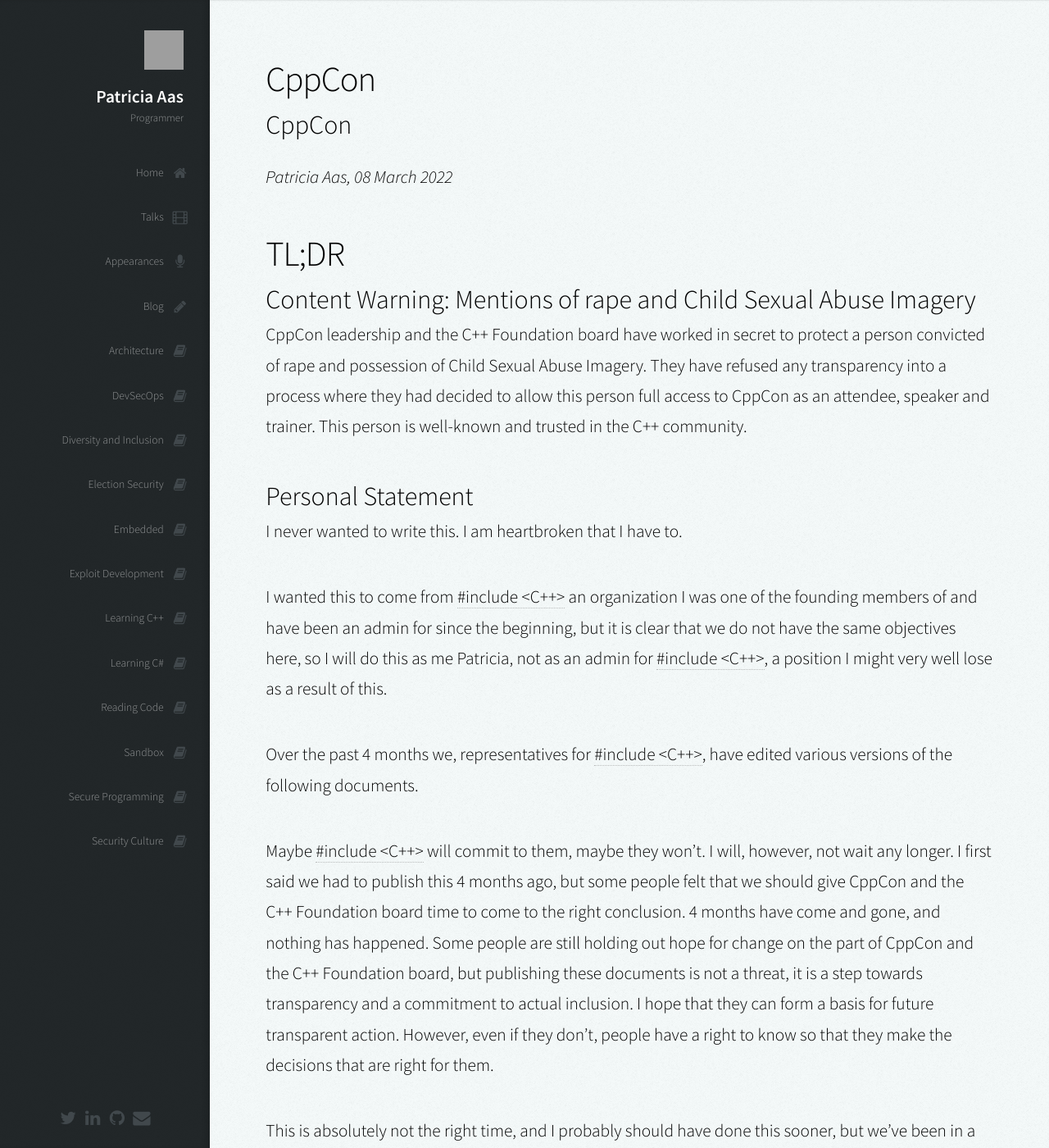
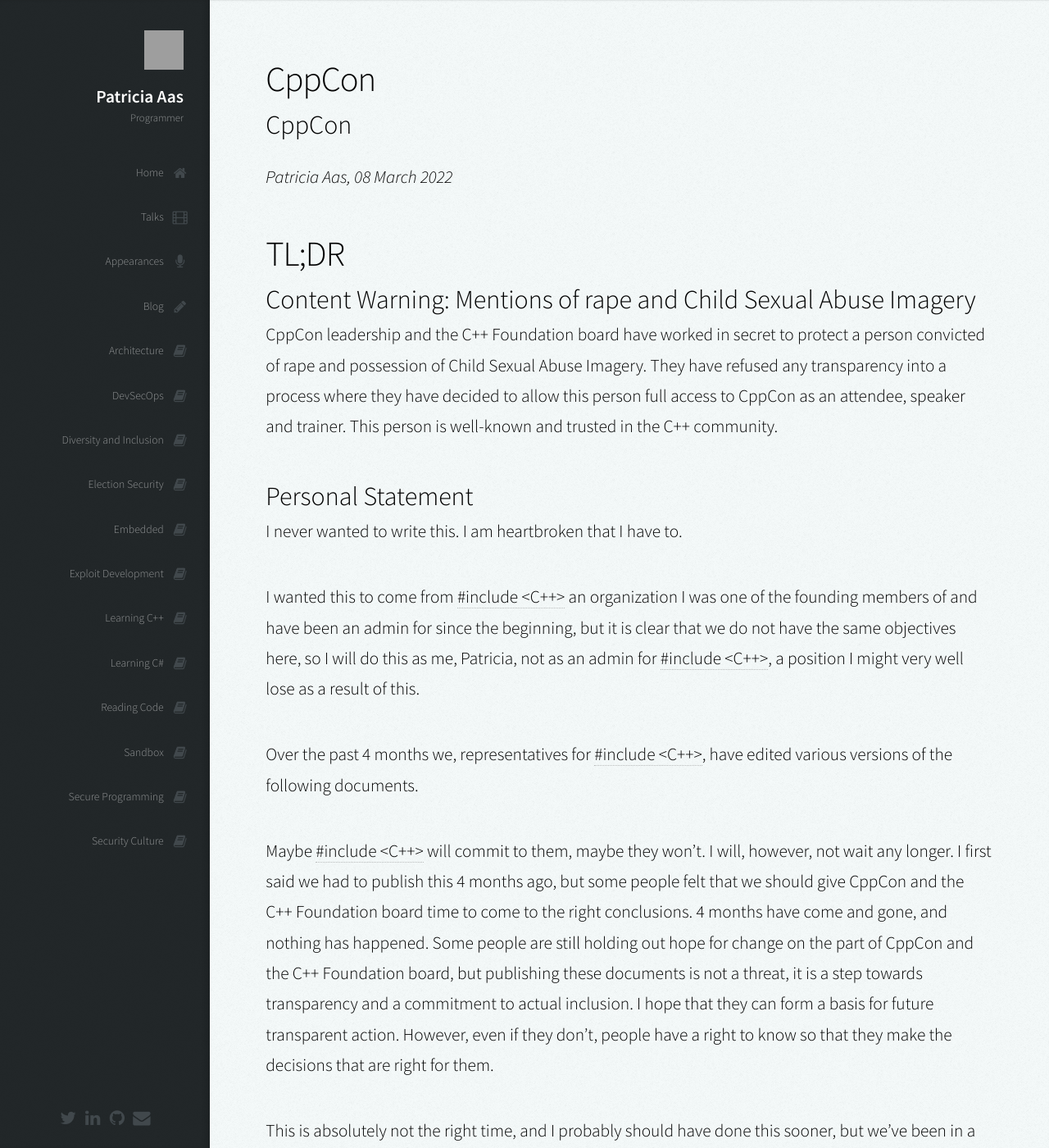
Before and after one commit to patricia-gallardo/patricia-gallardo.github.io, a Jekyll site: the page built from _posts/2022-03-08-cppcon.md, in a window 1280 px wide and 1400 px high. Shown: the whole window at 82% size. Built offline with Jekyll 4.4.1, drawn with Linux system fonts in a browser that asks for light colours; nearby versions of some CDN libraries; some of the changed text lies outside the part shown; grey boxes are pictures that could not be loaded.

Commit message:
Updated personal statement

```diff
--- a/_posts/2022-03-08-cppcon.md
+++ b/_posts/2022-03-08-cppcon.md
@@ -13,16 +13,17 @@
 
 ### Content Warning: Mentions of rape and Child Sexual Abuse Imagery
 
-CppCon leadership and the C++ Foundation board have worked in secret to protect a person convicted of rape and possession of
-Child Sexual Abuse Imagery. They have refused any transparency into a process where they had decided to allow this person
-full access to CppCon as an attendee, speaker and trainer. This person is well-known and trusted in the C++ community.
+CppCon leadership and the C++ Foundation board have worked in secret to protect a person convicted of rape and
+possession of Child Sexual Abuse Imagery. They have refused any transparency into a process where they have decided to
+allow this person full access to CppCon as an attendee, speaker and trainer. This person is well-known and trusted in
+the C++ community.
 
 ### Personal Statement
 
 I never wanted to write this. I am heartbroken that I have to.
 
 I wanted this to come from [#include <C++>][1] an organization I was one of the founding members of and have been an
-admin for since the beginning, but it is clear that we do not have the same objectives here, so I will do this as me
+admin for since the beginning, but it is clear that we do not have the same objectives here, so I will do this as me,
 Patricia, not as an admin for [#include <C++>][1], a position I might very well lose as a result of this.
 
 Over the past 4 months we, representatives for [#include <C++>][1], have edited various versions of the following
@@ -30,7 +31,7 @@
 
 Maybe [#include <C++>][1] will commit to them, maybe they won't. I will, however, not wait any longer. I first said we
 had to publish this 4 months ago, but some people felt that we should give CppCon and the C++ Foundation board time to
-come to the right conclusion. 4 months have come and gone, and nothing has happened. Some people are still holding out
+come to the right conclusions. 4 months have come and gone, and nothing has happened. Some people are still holding out
 hope for change on the part of CppCon and the C++ Foundation board, but publishing these documents is not a threat, it
 is a step towards transparency and a commitment to actual inclusion. I hope that they can form a basis for future
 transparent action. However, even if they don't, people have a right to know so that they make the decisions that are
@@ -50,6 +51,9 @@
 [Proposed: Letter of Support][4]
 
 [1]: https://www.includecpp.org/
+
 [2]: /2022/03/08/proposed-cppcon_safety__transparency_report.html
+
 [3]: /2022/03/08/proposed-cppcon_safety__include_cpp_position.html
+
 [4]: /2022/03/08/proposed-cppcon_safety__letter_of_support.html
```
Also changed, not shown: other parts of _posts/2022-03-08-cppcon.md (+1 -1 lines).
